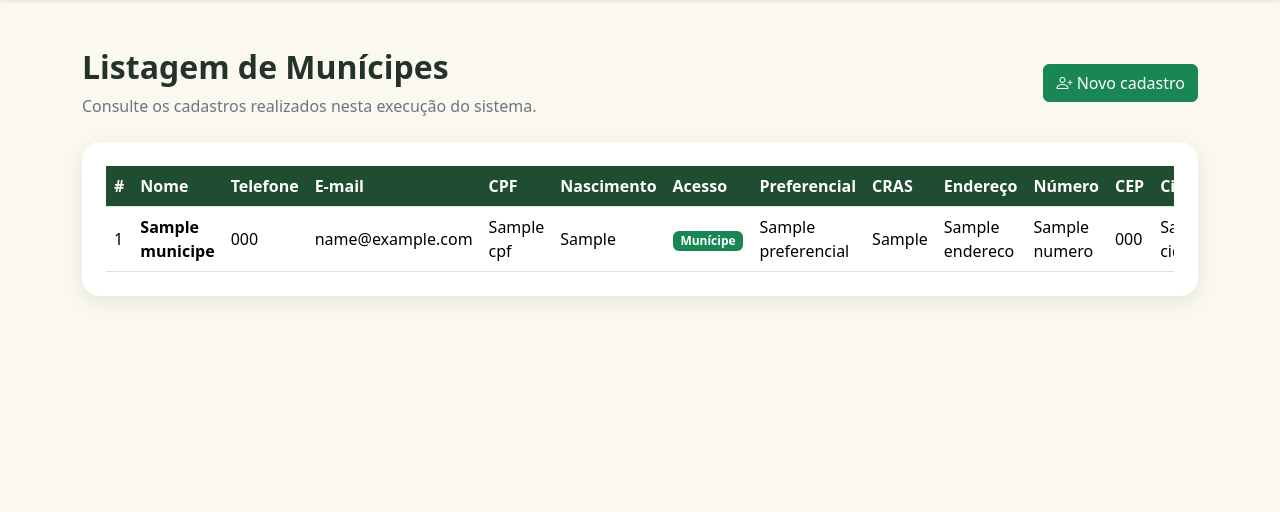
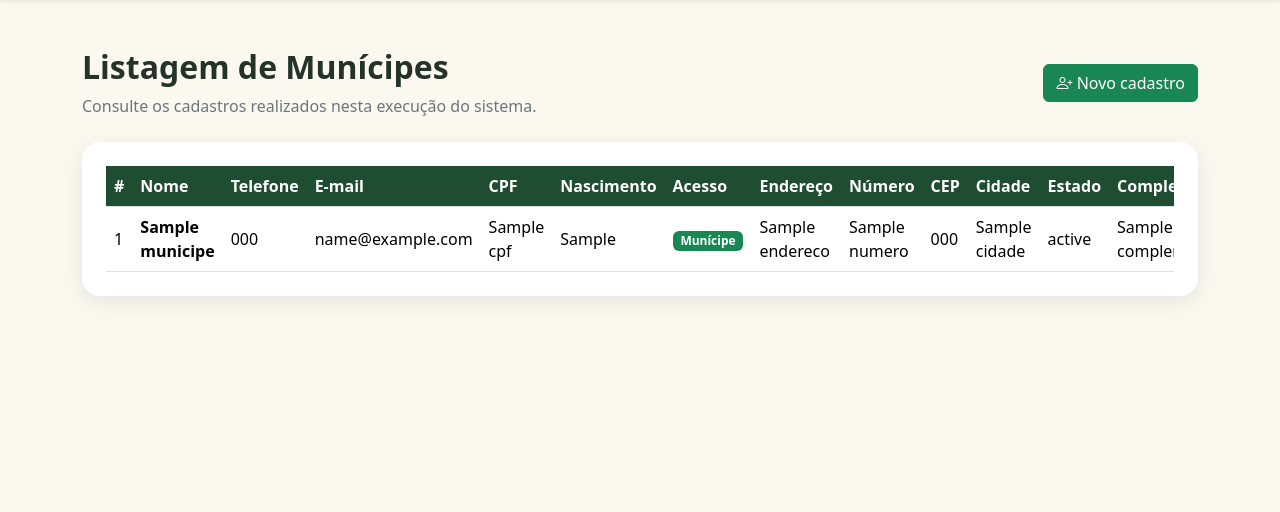
Before and after one commit to DaniellMartins14/requerimentos_trabalho, a Flask app: template templates/listagem.html in a window 1280 px wide. Shown: the part 78-590 px from the top of the page. Run offline with Flask 3, Linux system fonts and the light colour scheme; the template is opened without the code that fills it: most values are stand-ins (such as "Sample title", 1, 10 or a date in 2020).

Commit message:
Remove colunas de atendimento da listagem

```diff
--- a/templates/listagem.html
+++ b/templates/listagem.html
@@ -26,8 +26,6 @@
                             <th>CPF</th>
                             <th>Nascimento</th>
                             <th>Acesso</th>
-                            <th>Preferencial</th>
-                            <th>CRAS</th>
                             <th>Endereço</th>
                             <th>Número</th>
                             <th>CEP</th>
@@ -48,8 +46,6 @@
                                 municipe.nivel_acesso=='servidor' %}<span
                                     class="badge text-bg-warning">Servidor</span>{% else %}<span
                                     class="badge text-bg-success">Munícipe</span>{% endif %}</td>
-                            <td>{{ municipe.preferencial }}</td>
-                            <td>{{ municipe.cadastro_cras }}</td>
                             <td>{{ municipe.endereco }}</td>
                             <td>{{ municipe.numero }}</td>
                             <td>{{ municipe.cep }}</td>
```
